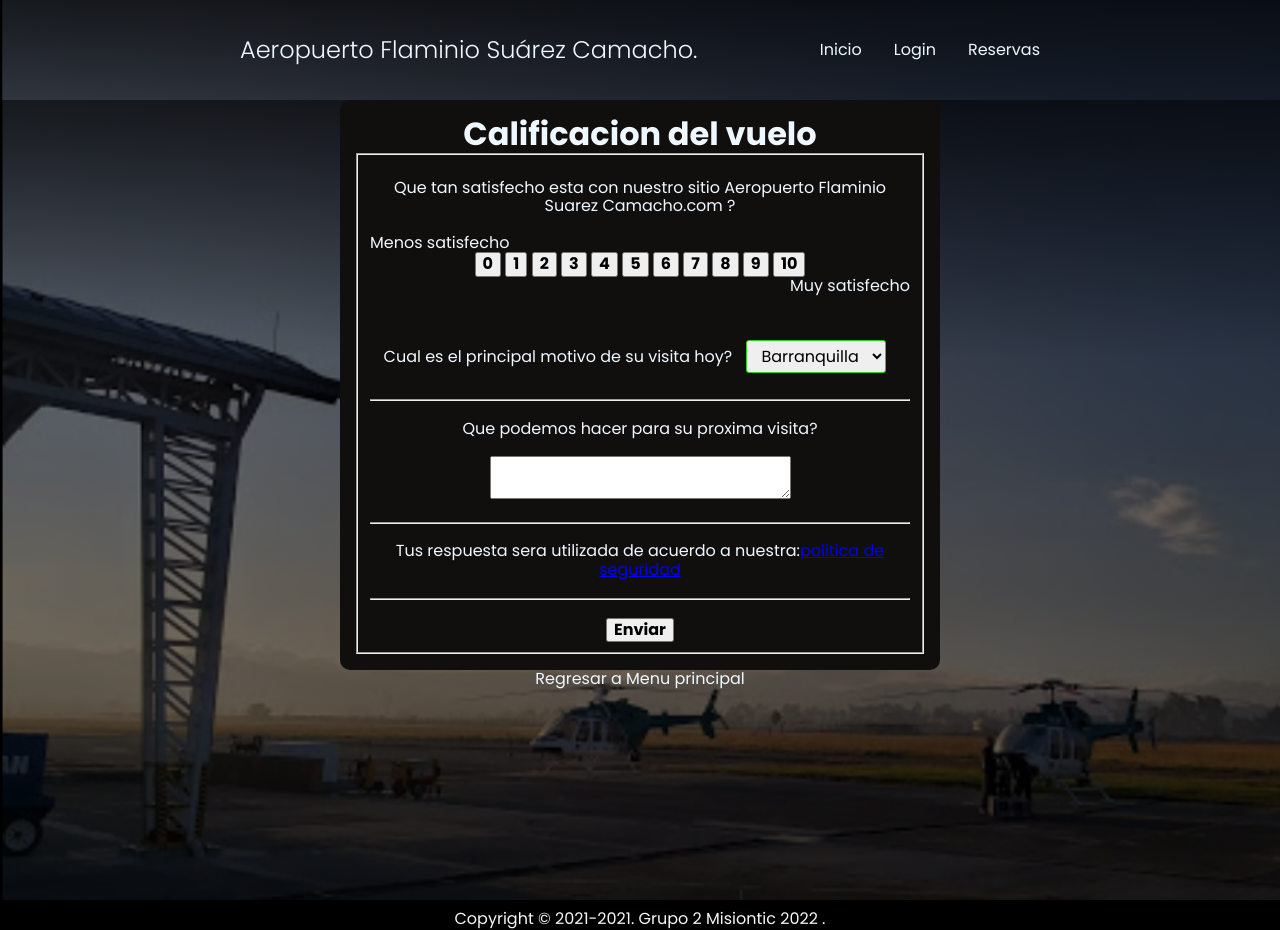
After one commit to LUINFO89/Desarrollo_de_Software_Flask, a Flask app: page /calificacion/ in a window 1280 px wide. The commit adds this page. Run offline with Flask 2, Linux system fonts and the light colour scheme.

Commit message:
sprint3 terminado

```diff
--- a/Sprints/Sprint3/app.py
+++ b/Sprints/Sprint3/app.py
@@ -75,7 +75,7 @@ def reserva():
 # si no tiene codigo y datos del vuelo , no podra hacer la reserva , tendra un boton de
 # regreso donde lo enviara a menu principal y escoger otra opcion. ok
 
-@app.route('/vuelos', methods=["GET"])
+@app.route('/vuelos', methods=["GET","POST"])
 def vuelos():
     return render ("vuelos.html")
 
@@ -85,29 +85,21 @@ def vuelos():
 
 @app.route('/menu', methods=["GET","POST"])
 def menu():
-    global sesion_iniciada
-
-    if request.method == "GET":
-        return render ("login.html")
-    else:
-        sesion_iniciada = True
         return render ("menu.html")
 # este metodo permite tener de manera genral las opciones Lesser General Public
 # que tendran los usuarios del sistema para realizar las tareas
 # en la aplicacion` ok
 
-@app.route('/calificacion/<id_calificacion>', methods=["GET"])
-def calificacion(id_calificacion):
-    try:
-        id_calificacion = int(id_calificacion)
-    except Exception as e:
-        id_calificacion = 0
+@app.route('/calificacion/', methods=["GET"])
+def calificacion():
+    global sesion_iniciada
 
-    if id_calificacion in lista_calificacion:
-        #return lista_calificacion[id_calificacion]
+    if request.method == "POST":
+        return render ("login.html")
+    else:
+        sesion_iniciada = True
         return render ("calificacion.html")
-    else:
-        return f"el comentario que esta buscando ({id_comentario}) no fue digitado"
+
 
 
 # en esta pantalla el usario podra asignar una calificacion al vuelo establecido , saldra el
@@ -119,7 +111,7 @@ def calificacion(id_calificacion):
 @app.route('/usuarios/<id_usuario>', methods=["GET","POST"])
 def usuario_info(id_usuario):
     if id_usuario in lista_usuarios:
-        return f"Estas viendo el perfil del usauario{id_usuario}"
+        return render ('usuarios.html')
     else:
         return f"Error el usuario {id_usuario} no existe"
 
--- a/Sprints/Sprint3/static/estilos.css
+++ b/Sprints/Sprint3/static/estilos.css
@@ -46,6 +46,7 @@ img{
     width: 200px;
     height: 200px;
     align-items: center;
+    border-radius: 100px;
 }
 .general{
     width: 100%;
@@ -105,7 +106,9 @@ img{
 .izquierda{
     text-align: left;
 }
-
+.derecha{
+    text-align: right;
+}
 .miga{
     width: 300px;
     background-color:rgba(17, 14, 14, .42);
@@ -314,3 +317,13 @@ h1 {
     height: 20px;
     cursor: pointer;
 }
+
+  #miBoton:hover {
+
+    background: rgb(36, 102, 177);
+    color: white;
+  }
+  #miBoton:active {
+    background: gray;
+    color: white;
+  }
--- a/Sprints/Sprint3/templates/base.html
+++ b/Sprints/Sprint3/templates/base.html
@@ -19,7 +19,6 @@
             <ul class="nav__link nav__link--menu">
                 <li class="nav__items"><a href="/" class="nav__links">Inicio</a></li>
                 <li class="nav__items"><a href="/login" class="nav__links">Login</a></li>
-                <li class="nav__items"><a href="/menu" class="nav__links">Menu</a></li>
                 <li class="nav__items"><a href="/reservas" class="nav__links">Reservas</a></li>
         </nav>
 
--- /dev/null
+++ b/Sprints/Sprint3/templates/calificacion.html
@@ -0,0 +1,54 @@
+{% extends "base.html" %}
+
+
+{% block contenido%}
+        <div class="general">
+
+
+            <div class="form">
+                <form  name="formcalificacion" onsubmit="" action="/calificacion" method="GET" >
+                    <h1>Calificacion del vuelo </h1>
+                    <fieldset >
+                        <br>
+                        <label for="text"> Que tan satisfecho esta con nuestro sitio Aeropuerto Flaminio Suarez Camacho.com ? </label><br><br>
+                        <p for="text" class="izquierda">Menos satisfecho</p>
+                        <button id=miBoton >0</button>
+                        <button id=miBoton >1</button>
+                        <button id=miBoton> 2</button>
+                        <button id=miBoton>3</button>
+                        <button id=miBoton> 4</button>
+                        <button id=miBoton>5</button>
+                        <button id=miBoton>6</button>
+                        <button id=miBoton>7</button>
+                        <button id=miBoton>8</button>
+                        <button id=miBoton>9</button>
+                        <button id=miBoton>10</button>
+                        <p for="text" class="derecha">Muy satisfecho</p>
+                        <br>
+                        <br>
+                        <label for="text">Cual es el principal motivo de su visita hoy?</label>
+                        <select name="lugar" id="">
+                            <option value="">Barranquilla</option>
+                            <option value="">Bogota</option>
+                        </select>
+                        <br>
+                        <br>
+                        <hr>
+                        <br>
+                        <label for="text">Que podemos hacer para su proxima visita?</label><br> <br>
+                        <textarea></textarea>
+                        <br/> <br/>
+                        <hr>
+                        <br>
+                        <label for="text">Tus respuesta sera utilizada de acuerdo a nuestra:</label><a href="politicas.html">politica de seguridad</a><br> <br>
+                        <hr>
+                        <br>
+                        <button type="submit" onclick="alert('CALIFICACION ENVIADA')" >Enviar</button>
+                    </fieldset>
+
+                </form>
+                <li class="nav__items"><a href="/menu" class="nav__links">Regresar a Menu principal</a></li>
+
+            </div>
+        </div>
+{% endblock %}
--- a/Sprints/Sprint3/templates/listareservas.html
+++ b/Sprints/Sprint3/templates/listareservas.html
@@ -34,10 +34,8 @@
 
             </div>
 
-            <div class="form">
+            <li class="nav__items"><a href="/menu" class="nav__links">Menu</a></li>
 
-
-            </div>
         </div>
 
     {% endblock %}
--- a/Sprints/Sprint3/templates/reservas.html
+++ b/Sprints/Sprint3/templates/reservas.html
@@ -6,7 +6,7 @@
 
 
             <div class="form">
-                <form  name="formreservas" onsubmit="" action="/vuelos" method="POST" >
+                <form  name="formreservas" onsubmit="alert('Reserva registrada gracias por su compra')" action="/reservas" method="POST" >
                     <h1>RESERVA TU VUELO</h1>
                     <fieldset >
                         {{ csrf_tokem }}
@@ -45,6 +45,7 @@
                     </fieldset>
 
                 </form>
+                <li class="nav__items"><a href="/menu" class="nav__links">Regresar a Menu principal</a></li>
 
             </div>
         </div>
--- a/Sprints/Sprint3/templates/vuelos.html
+++ b/Sprints/Sprint3/templates/vuelos.html
@@ -226,6 +226,7 @@
             </div>
 
         </div>
+        <li class="nav__items"><a href="/menu" class="nav__links">Regresar a Menu principal</a></li>
 
 
 
```
Also changed, not shown: Sprints/Sprint3/templates/usuarios.html (added, +35 -0 lines).
